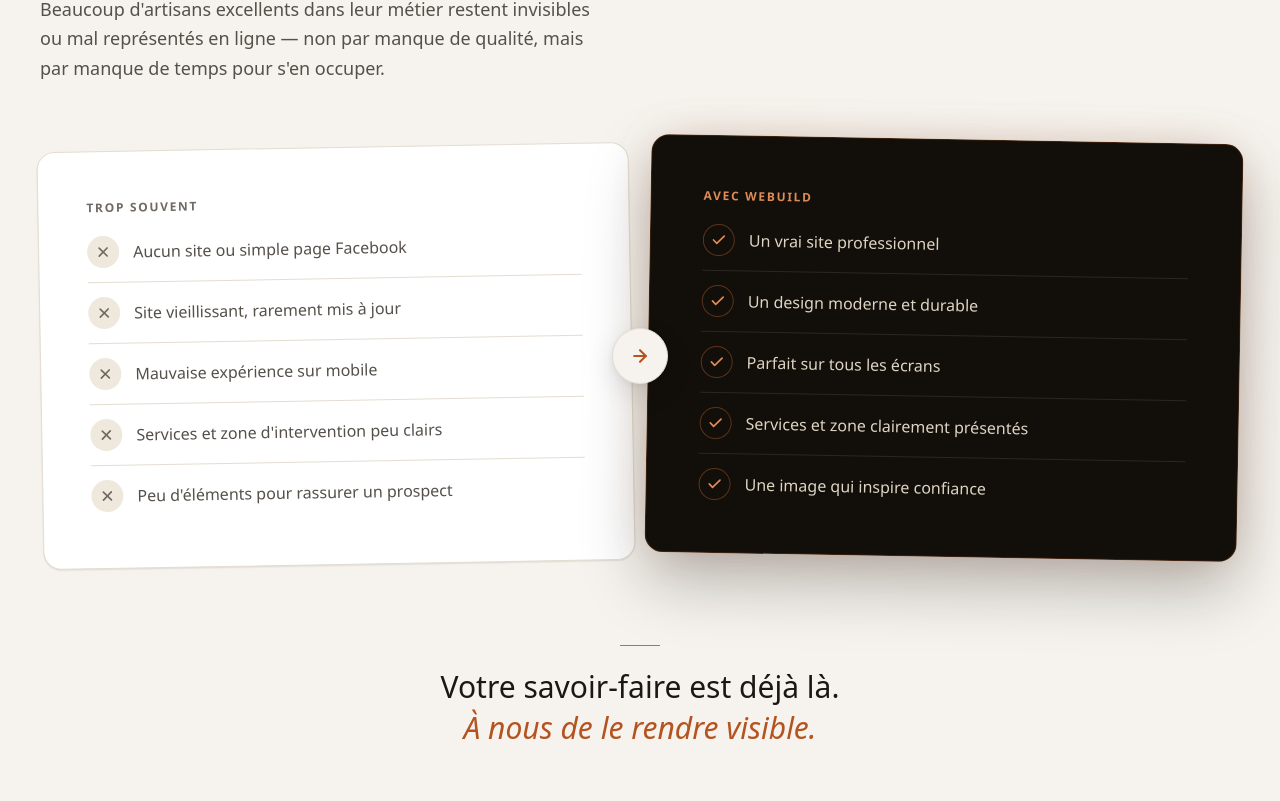
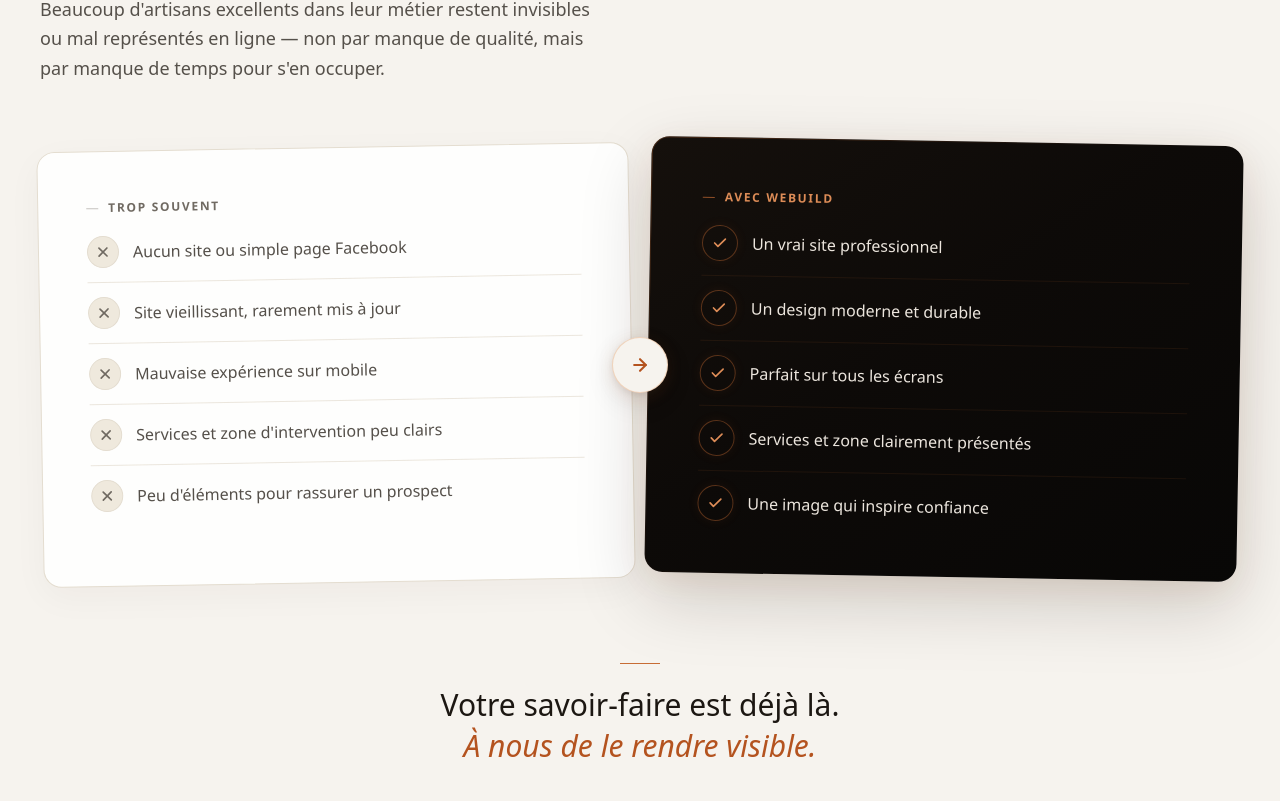
Before and after one commit to Jeremy13800/WEBUILD, a Next.js app: page / in a window 1280 px wide. Shown: the part 1459-2260 px from the top of the page. Built offline with nearby package versions, Linux system fonts and the light colour scheme; no server answers.

Commit message:
Polit les deux cartes du comparateur (bordure degradee, halo diffus, micro-interactions)

```diff
--- a/src/components/sections/problem.tsx
+++ b/src/components/sections/problem.tsx
@@ -1,4 +1,5 @@
 import { X, Check, ArrowRight, ArrowDown } from "lucide-react";
+import { siteConfig } from "@/data/site";
 import { Kicker } from "@/components/ui/badge";
 import { Container } from "@/components/ui/container";
 import { Reveal, RevealGroup, RevealItem, revealItemVariants } from "@/components/motion/reveal";
@@ -104,18 +105,27 @@
           >
             <Reveal
               delay={0.15}
-              className="flex size-14 items-center justify-center rounded-full border border-line bg-paper shadow-[var(--shadow-md)] transition-transform duration-300 group-hover:translate-x-0.5"
+              className="flex size-14 items-center justify-center rounded-full border border-clay-200/70 bg-paper shadow-[var(--shadow-md),0_4px_20px_-6px_rgba(199,108,52,0.25)] transition-transform duration-300 group-hover:translate-x-0.5"
             >
               <ArrowRight className="size-5 text-clay-600" strokeWidth={2.5} />
             </Reveal>
           </div>
 
-          <Reveal className="rounded-[18px] border border-line bg-card p-8 shadow-[var(--shadow-sm)] transition-all duration-300 hover:-translate-y-1 hover:rotate-0 sm:p-12 lg:-rotate-1">
-            <p className="mb-5 text-xs font-semibold tracking-[0.14em] text-ink-faint uppercase">Trop souvent</p>
-            <ul className="flex flex-col divide-y divide-line">
+          {/* Carte "Trop souvent" — volontairement sobre et neutre : c'est
+              la situation actuelle, pas le point focal. Fond légèrement
+              distinct du crème de la section (`color-mix` entre les tokens
+              --color-card et --color-paper, pas une nouvelle couleur), ombre
+              très diffuse plutôt qu'un simple `shadow-sm`, hover à peine
+              perceptible (max -2px, contre -10px pour la carte WeBuild). */}
+          <Reveal className="rounded-[18px] border border-line bg-[color-mix(in_srgb,var(--color-card)_88%,var(--color-paper)_12%)] p-8 shadow-[0_10px_35px_rgba(40,25,15,0.04)] transition-all duration-300 hover:-translate-y-0.5 hover:rotate-0 sm:p-12 lg:-rotate-1">
+            <p className="mb-5 flex items-center gap-2.5 text-xs font-semibold tracking-[0.14em] text-ink-faint uppercase">
+              <span className="h-px w-3 bg-ink-faint/40" aria-hidden />
+              Trop souvent
+            </p>
+            <ul className="flex flex-col divide-y divide-line/70">
               {before.map((item) => (
                 <li key={item} className="flex items-center gap-3.5 py-3.5 text-ink-soft first:pt-0 last:pb-0">
-                  <span className="grid size-8 shrink-0 place-items-center rounded-full bg-paper-dim text-ink-faint">
+                  <span className="grid size-8 shrink-0 place-items-center rounded-full border border-line bg-paper-dim text-ink-faint">
                     <X className="size-4" strokeWidth={2.5} />
                   </span>
                   <span>{item}</span>
@@ -130,34 +140,66 @@
           <div className="flex items-center justify-center py-1 sm:hidden" aria-hidden>
             <Reveal
               delay={0.1}
-              className="flex size-11 items-center justify-center rounded-full border border-line bg-paper shadow-[var(--shadow-md)]"
+              className="flex size-11 items-center justify-center rounded-full border border-clay-200/70 bg-paper shadow-[var(--shadow-md)]"
             >
               <ArrowDown className="size-4 text-clay-600" strokeWidth={2.5} />
             </Reveal>
           </div>
 
-          {/* Carte WeBuild — présence très légèrement supérieure à la carte
-              de gauche (padding sm:p-13 contre sm:p-12, léger décalage vers
-              le haut) et une lueur chaude diffuse sur les contours (pas un
-              blob interne façon "glow SaaS"), pour que le regard soit
-              naturellement attiré ici plutôt que sur "Trop souvent". */}
-          <RevealGroup className="rounded-[18px] border border-clay-600/30 bg-ink-950 p-8 shadow-[0_28px_64px_rgba(18,14,10,0.28),0_0_50px_-18px_rgba(199,108,52,0.4)] transition-all duration-300 hover:-translate-y-1 hover:rotate-0 sm:p-13 lg:-translate-y-2 lg:rotate-1">
-            <p className="mb-5 text-xs font-semibold tracking-[0.14em] text-clay-400 uppercase">Avec WeBuild</p>
-            <ul className="flex flex-col divide-y divide-white/10">
+          {/* Carte WeBuild — l'objet premium de la section. Fond quasi noir
+              avec un dégradé à peine perceptible (pas un aplat uniforme),
+              bordure "dégradé cuivre" via mask-composite (jamais un simple
+              `border: 1px solid orange`), halo ambiant très diffus derrière
+              la carte plutôt qu'un glow net. `group/webuild` scope le hover
+              (border/glow qui s'intensifient à peine) sans interférer avec
+              le `group` du comparateur (qui ne gère que la flèche). */}
+          <div className="group/webuild relative">
+            <div
+              className="pointer-events-none absolute -inset-6 -z-10 rounded-[26px] opacity-60 blur-[60px] transition-opacity duration-400 group-hover/webuild:opacity-90"
+              style={{ background: "radial-gradient(60% 60% at 30% 15%, rgba(199,108,52,0.16), transparent 72%)" }}
+              aria-hidden
+            />
+
+            {/* `RevealGroup` n'accepte pas de prop `style` (voir
+                motion/reveal.tsx) — dégradé exprimé en classe Tailwind
+                arbitraire plutôt que d'étendre l'API du composant partagé
+                pour ce seul besoin. */}
+            <RevealGroup className="relative rounded-[18px] bg-[linear-gradient(145deg,#15100c_0%,#0d0a08_45%,#080706_100%)] p-8 shadow-[0_25px_70px_rgba(30,15,5,0.18),0_8px_30px_rgba(199,108,52,0.08)] transition-all duration-400 ease-[cubic-bezier(0.22,1,0.36,1)] hover:-translate-y-2.5 hover:rotate-0 hover:shadow-[0_32px_80px_rgba(30,15,5,0.24),0_10px_36px_rgba(199,108,52,0.14)] sm:p-13 lg:-translate-y-1.5 lg:rotate-1">
+              <div
+                className="pointer-events-none absolute inset-0 rounded-[18px] opacity-80 transition-opacity duration-400 group-hover/webuild:opacity-100"
+                style={{
+                  padding: 1,
+                  background:
+                    "linear-gradient(135deg, rgba(199,108,52,0.4) 0%, rgba(199,108,52,0.1) 32%, transparent 60%)",
+                  WebkitMask: "linear-gradient(#fff 0 0) content-box, linear-gradient(#fff 0 0)",
+                  WebkitMaskComposite: "xor",
+                  maskComposite: "exclude",
+                }}
+                aria-hidden
+              />
+
+              <p className="relative mb-5 flex items-center gap-2.5 text-xs font-semibold tracking-[0.14em] text-clay-400 uppercase">
+                <span className="h-px w-3 bg-clay-500/70" aria-hidden />
+                Avec {siteConfig.name}
+              </p>
+              <ul className="relative flex flex-col divide-y divide-clay-500/10">
                 {after.map((item) => (
                   <RevealItem
                     key={item}
                     variants={revealItemVariants}
-                  className="flex items-center gap-3.5 py-3.5 text-sand first:pt-0 last:pb-0"
+                    className="group/row flex items-center gap-3.5 py-3.5 text-[rgba(255,248,240,0.92)] transition-transform duration-300 first:pt-0 last:pb-0 hover:translate-x-1"
                   >
-                  <span className="grid size-8 shrink-0 place-items-center rounded-full border border-clay-500/40 text-clay-400">
+                    <span className="grid size-9 shrink-0 place-items-center rounded-full border border-clay-500/40 text-clay-400 shadow-[0_0_12px_rgba(199,108,52,0.08)] transition-colors duration-300 group-hover/row:border-clay-400/70 group-hover/row:text-clay-300">
                       <Check className="size-4" strokeWidth={2.5} />
                     </span>
-                  <span>{item}</span>
+                    <span className="transition-colors duration-300 group-hover/row:text-[rgba(255,248,240,1)]">
+                      {item}
+                    </span>
                   </RevealItem>
                 ))}
               </ul>
             </RevealGroup>
+          </div>
         </div>
 
         {/* Conclusion — referme le raisonnement de la section sans devenir
```
Lines whose indentation alone changed are shown as unchanged.
